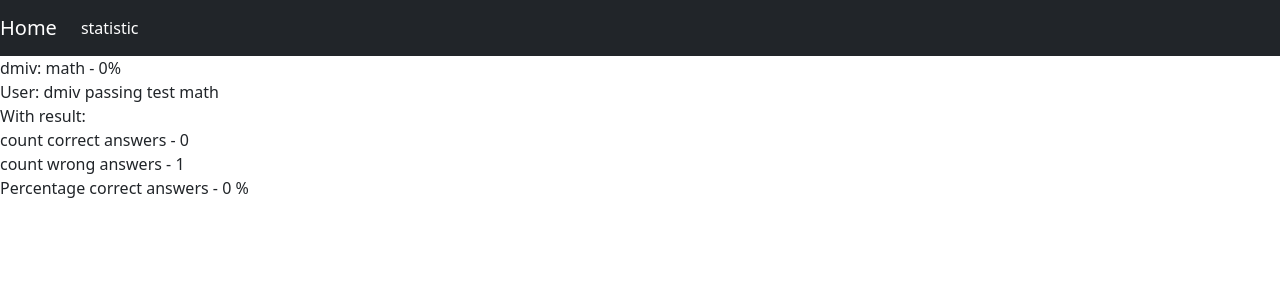
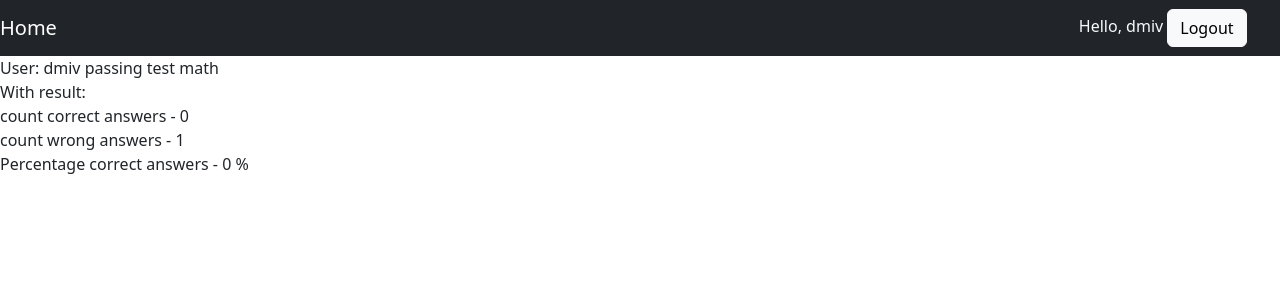
Before and after one commit to Tyrannozavr/aducation, a Django app: page /testing/1/statistic in a window 1280 px wide. Shown: the top 300 px of the page. Run offline with Django 4.2, Linux system fonts and the light colour scheme; a user stored in the database is signed in; data comes from the database, SQL or seed files in the repository; both versions use the stored data as it was after the commit; tables that the repository leaves empty hold one stand-in row (values such as "Sample post"); data that the repository does not hold is empty; some libraries are stand-ins or nearby versions.

Commit message:
add username on navigation panel and button login/logout

```diff
--- a/authentication/views.py
+++ b/authentication/views.py
@@ -34,7 +34,7 @@ def login_view(request):
             return render(request, 'authentication/login.html', {'message': 'Invalid username or password'})
         else:
             login(request, user)
-            return redirect(reverse('index'))
+            return redirect(reverse('testing-list'))
     return render(request, 'authentication/login.html')
 
 def logout_view(request):
--- a/templates/testing/base_generic.html
+++ b/templates/testing/base_generic.html
@@ -13,40 +13,23 @@
     <span class="navbar-toggler-icon"></span>
   </button>
   <div class="collapse navbar-collapse" id="navbarNavDropdown">
-    <ul class="navbar-nav">
-      <li class="nav-item active">
-        <a class="nav-link" href="/testing/statistic">statistic<span class="sr-only">(current)</span></a>
-      </li>
-{#      <li class="nav-item">#}
-{#        <a class="nav-link" href="#">Features</a>#}
-{#      </li>#}
-{#      <li class="nav-item">#}
-{#        <a class="nav-link" href="#">Pricing</a>#}
-{#      </li>#}
-{#      <li class="nav-item dropdown">#}
-{#        <a class="nav-link dropdown-toggle" href="#" id="navbarDropdownMenuLink" data-toggle="dropdown" aria-haspopup="true" aria-expanded="false">#}
-{#          Dropdown link#}
-{#        </a>#}
-{#        <div class="dropdown-menu" aria-labelledby="navbarDropdownMenuLink">#}
-{#          <a class="dropdown-item" href="#">Action</a>#}
-{#          <a class="dropdown-item" href="#">Another action</a>#}
-{#          <a class="dropdown-item" href="#">Something else here</a>#}
-{#        </div>#}
-{#      </li>#}
+    <ul class="navbar-nav col-md-10">
+
     </ul>
+  {% if user.is_authenticated %}
+      <div class="text-light">
+        Hello, {{ user }}
+        <a class="btn btn-light" href="/auth/logout">Logout</a>
+      </div>
+  {% else %}
+      <div>
+          <div><a class="btn btn-light" href="/auth/login">Login</a></div>
+      </div>
+  {% endif %}
+
   </div></nav>
 {% block content %}
 {% endblock %}
-{#{{ statistic }}#}
-{#<div>#}
-{#    User: {{ statistic.user }} passing test {{ statistic.testing.name }}#}
-{#</div>#}
-{#<div>#}
-{#    With result:#}
-{#    <div>count correct answers - {{ statistic.correct }}</div>#}
-{#    <div>Total amount of questions - {{ statistic.count_question }}</div>#}
-{#    <div>Percentage correct answers - {{ statistic.percent_correct }} %</div>#}
-{#</div>#}
 <script src="https://code.jquery.com/jquery-3.2.1.slim.min.js" integrity="sha384-KJ3o2DKtIkvYIK3UENzmM7KCkRr/rE9/Qpg6aAZGJwFDMVNA/GpGFF93hXpG5KkN" crossorigin="anonymous"></script>
 <script src="https://cdnjs.cloudflare.com/ajax/libs/popper.js/1.12.9/umd/popper.min.js" integrity="sha384-ApNbgh9B+Y1QKtv3Rn7W3mgPxhU9K/ScQsAP7hUibX39j7fakFPskvXusvfa0b4Q" crossorigin="anonymous"></script>
 <script src="https://maxcdn.bootstrapcdn.com/bootstrap/4.0.0/js/bootstrap.min.js" integrity="sha384-JZR6Spejh4U02d8jOt6vLEHfe/JQGiRRSQQxSfFWpi1MquVdAyjUar5+76PVCmYl" crossorigin="anonymous"></script>
--- a/templates/testing/statistic.html
+++ b/templates/testing/statistic.html
@@ -1,6 +1,5 @@
 {% extends 'testing/base_generic.html' %}
 {% block content %}
-{{ statistic }}
 <div>
     User: {{ statistic.user }} passing test {{ statistic.testing.name }}
 </div>
```
Also changed, not shown: db.sqlite3.
